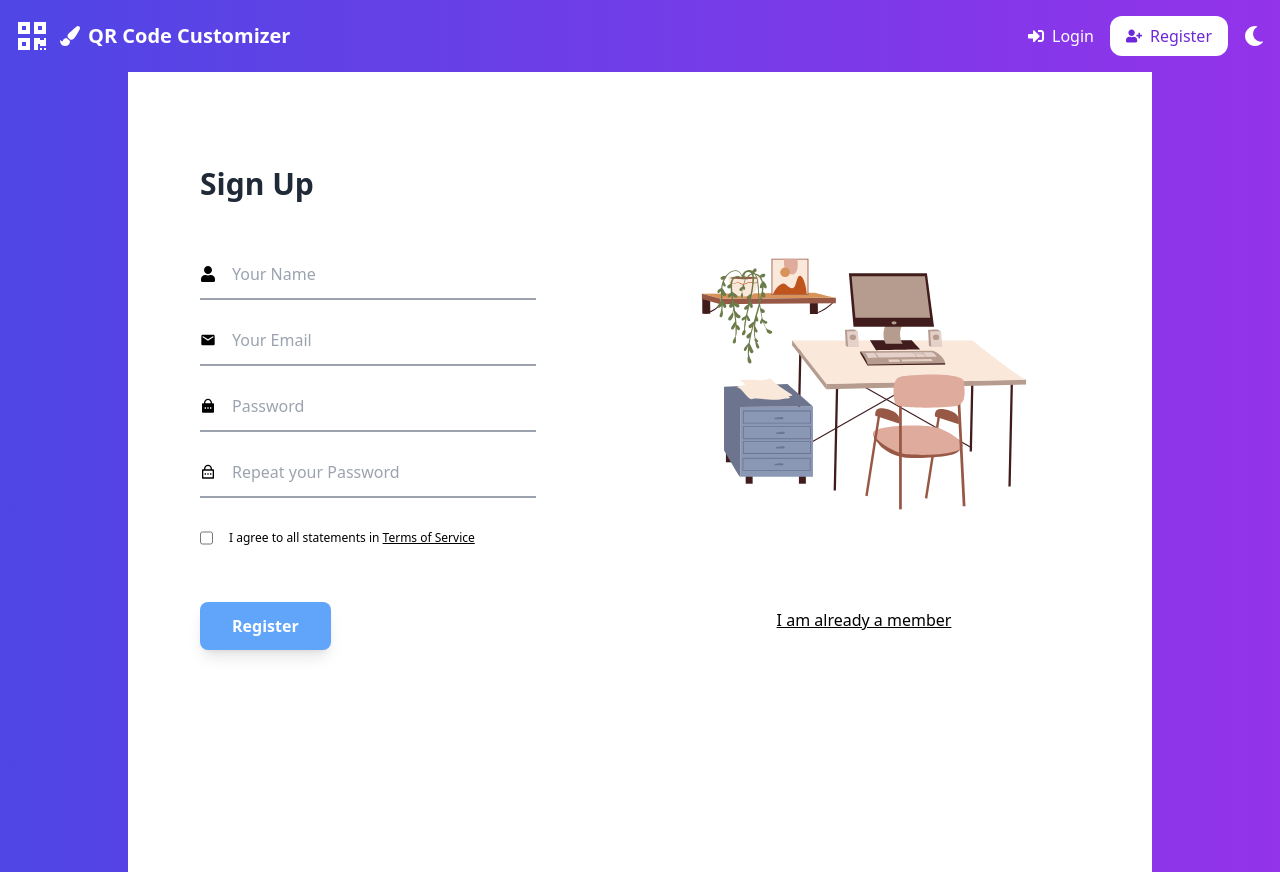
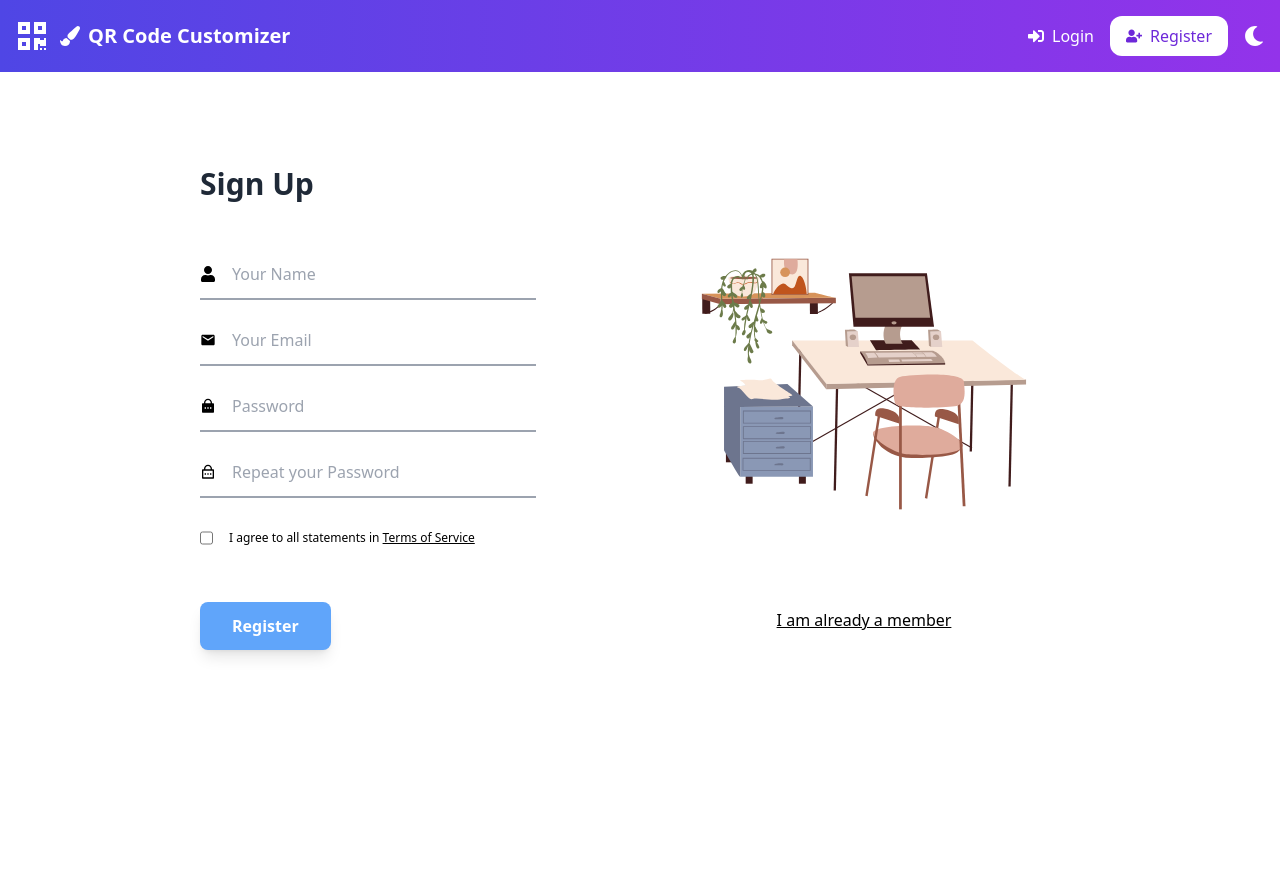
Before and after one commit to VesperAkshay/qr-code-generator, a React (Create React App) app: page /register in a window 1280 px wide. Built offline with nearby package versions, Linux system fonts and the light colour scheme; no server answers.

Commit message:
add wrappers and conditional logic to handle new background color

```diff
--- a/src/App.js
+++ b/src/App.js
@@ -1,5 +1,5 @@
 import React from "react";
-import { BrowserRouter as Router, Route, Routes } from "react-router-dom";
+import { BrowserRouter as Router, Route, Routes, useLocation } from "react-router-dom";
 import Navbar from "./components/Navbar";
 import Home from "./pages/Home";
 import DashboardPage from "./pages/DashboardPage";
@@ -20,12 +20,22 @@ import { ThemeProvider } from "./context/ThemeContext";
 import { Toaster } from "react-hot-toast";
 import ProtectedRoute from './components/ProtectedRoute';
 
+function BackgroundWrapper({children}) {
+  const location = useLocation();
+
+  return (
+    <div className={`min-h-screen ${location.pathname === "/register" ? "bg-white" : "bg-gradient-to-r from-indigo-600 to-purple-600 dark:from-indigo-800 dark:via-purple-800 dark:to-pink-800"}`}>
+      {children}
+    </div>
+  );
+}
+
 export default function App() {
   return (
     <AuthProvider>
       <ThemeProvider>
         <Router>
-          <div className="min-h-screen bg-gradient-to-r from-indigo-600 to-purple-600 dark:from-indigo-800 dark:via-purple-800 dark:to-pink-800">
+          <BackgroundWrapper>
             <Navbar />
             <Routes>
               <Route path="/" element={<Home />} />
@@ -43,7 +53,7 @@ export default function App() {
               <Route path="/qr-scanner" element={<QRScanner />} />
               <Route path="/pdf-qr-code" element={<PdfQRCodeGenerator />} />
             </Routes>
-          </div>
+          </BackgroundWrapper>
           <Toaster />
         </Router>
       </ThemeProvider>
--- a/src/components/Navbar.js
+++ b/src/components/Navbar.js
@@ -2,7 +2,7 @@
 import React, { useState, useEffect, useRef, useContext } from "react";
 import { motion, AnimatePresence } from "framer-motion";
 import { useAuth } from "../context/AuthContext";
-import { Link, useNavigate } from "react-router-dom";
+import { Link, useNavigate, useLocation } from "react-router-dom";
 import { ThemeContext } from "../context/ThemeContext";
 
 import {
@@ -22,6 +22,7 @@ import toast from "react-hot-toast";
 export default function Navbar() {
   const { currentUser, logout } = useAuth();
   const navigate = useNavigate();
+  const location = useLocation();
 
   const { theme, toggleTheme } = useContext(ThemeContext);
 
@@ -108,7 +109,7 @@ export default function Navbar() {
   }, [dropdownRef, buttonRef]);
 
   return (
-    <nav className="p-4">
+    <nav className={`p-4 ${location.pathname === "/register" ? "bg-gradient-to-r from-indigo-600 to-purple-600 dark:from-indigo-800 dark:via-purple-800 dark:to-pink-800" : ""}"`} >
 
       <div className="container mx-auto flex justify-between items-center">
         <div className="flex items-center space-x-3">
```
